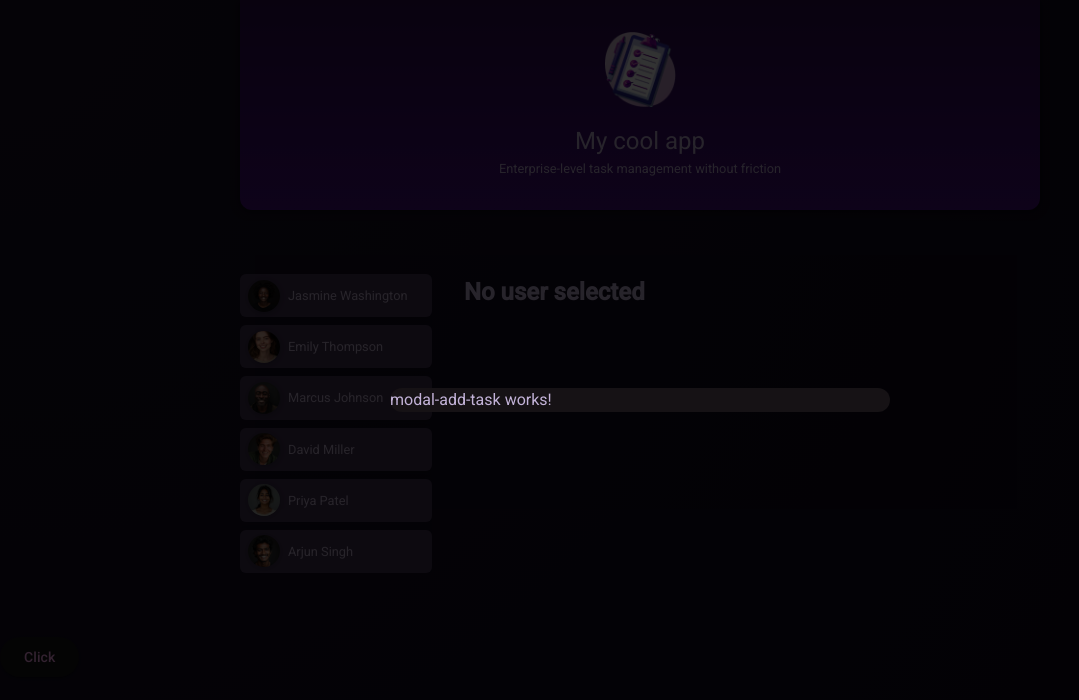
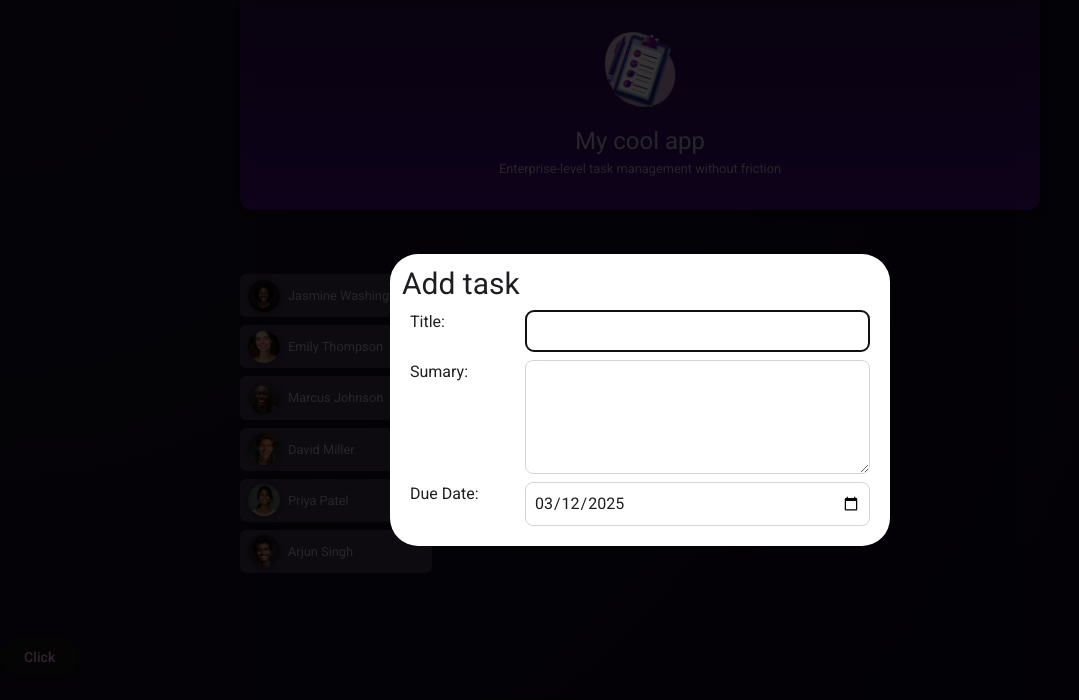
Before and after one commit to dvlex/angular-complete-guide, an Angular app: page / in a window 1280 px wide. Both pictures are taken after a click on the button "Click". Shown: the top 700 px of the page, without its empty margins (0-1079 px from the left). Built offline with nearby package versions, Linux system fonts and the light colour scheme.

Commit message:
setup modal ui

```diff
--- a/src/app/app.component.ts
+++ b/src/app/app.component.ts
@@ -37,7 +37,7 @@ export class AppComponent {
       width: '500px',
       backdropClass: 'dark-backdrop',
       data: {
-        user: this.userSelected
+        user: this.userSelected,
       },
     });
   }
--- a/src/app/modal-add-task/modal-add-task.component.html
+++ b/src/app/modal-add-task/modal-add-task.component.html
@@ -1 +1,17 @@
-<p>modal-add-task works!</p>
+<div class="modal">
+  <h2 class="modal_header">Add task</h2>
+  <form action="">
+    <p class="m-2 flex flex-row justify-between">
+      <label class="me-2" for="">Title:</label>
+      <input class="w-3/4" type="text" />
+    </p>
+    <p class="m-2 flex flex-row justify-between">
+      <label class="me-2" for="">Sumary:</label>
+      <textarea class="w-3/4" id="w3review" name="w3review" rows="4" cols="50"></textarea>
+    </p>
+    <p class="m-2 flex flex-row justify-between">
+      <label class="me-2" for="">Due Date:</label>
+      <input class="w-3/4" type="date" [value]="currentDate" [min]="currentDate" />
+    </p>
+  </form>
+</div>
--- a/src/app/modal-add-task/modal-add-task.component.scss
+++ b/src/app/modal-add-task/modal-add-task.component.scss
@@ -0,0 +1,17 @@
+.modal {
+    @apply bg-white flex flex-col p-3 rounded-lg shadow-lg;
+    color: #1f1d22
+}
+
+.modal_header {
+    @apply text-3xl;
+    color: #1f1d22;
+}
+
+input {
+    @apply border border-gray-300 p-2 rounded-lg;
+}
+
+textarea {
+    @apply border border-gray-300 p-2 rounded-lg;
+}
--- a/src/app/modal-add-task/modal-add-task.component.ts
+++ b/src/app/modal-add-task/modal-add-task.component.ts
@@ -1,4 +1,5 @@
 import { Component } from '@angular/core';
+import { FormControl } from '@angular/forms';
 import { MatDialogRef } from '@angular/material/dialog';
 
 @Component({
@@ -10,4 +11,8 @@ import { MatDialogRef } from '@angular/material/dialog';
 })
 export class ModalAddTaskComponent {
   constructor(public _matDialogRef: MatDialogRef<ModalAddTaskComponent>) {}
+
+  currentDate = new Date().toLocaleDateString('en-GB').split('/').reverse().join('-');
+
+  task = new FormControl('');
 }
--- a/src/app/task/task.component.scss
+++ b/src/app/task/task.component.scss
@@ -15,6 +15,10 @@ time {
 .actions {
   text-align: right;
   margin: 0;
+}
+
+.primary {
+  background-color: #380774;
 }
 
 .actions button {
```
